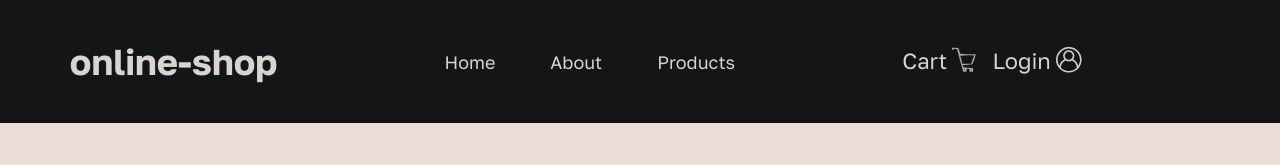
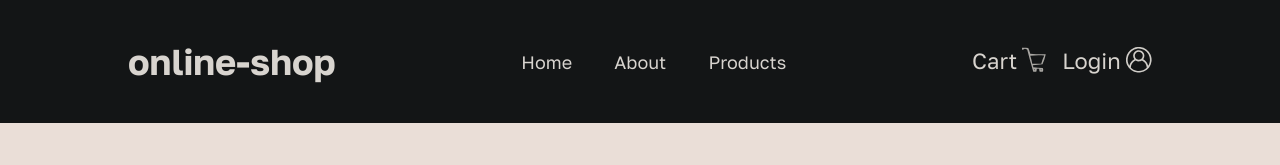
Before and after one commit to DragonRomeo/web-store, a React (Vite) app: page / in a window 1280 px wide. Shown: the top 165 px of the page. Built offline with nearby package versions, Linux system fonts and the light colour scheme.

Commit message:
fix: fix main container size for 80% and fix header

```diff
--- a/src/assets/styles/variables.scss
+++ b/src/assets/styles/variables.scss
@@ -10,4 +10,4 @@ $grey-bg: #f1f5f8;
 $path-section-bg: #eaded7;
 
 /* VALUES */
-$main-content-size: 90%;
+$main-content-size: 80%;
--- a/src/components/Header/Header.module.css
+++ b/src/components/Header/Header.module.css
@@ -4,16 +4,16 @@
   width: 100%;
   display: flex;
   flex-direction: row;
-  justify-content: space-between;
+  justify-content: center;
   align-items: center;
   padding: 20px 0;
 }
 
 .mainContainer {
-  width: 90%;
+  width: 80%;
   display: flex;
   flex-direction: row;
-  justify-content: space-around;
+  justify-content: space-between;
   align-items: center;
   padding: 20px 0;
 }
--- a/src/components/Header/Header.module.scss
+++ b/src/components/Header/Header.module.scss
@@ -4,7 +4,7 @@
   width: 100%;
   display: flex;
   flex-direction: row;
-  justify-content: space-around;
+  justify-content: center;
   align-items: center;
   padding: 20px 0;
 }
@@ -13,7 +13,7 @@
   width: $main-content-size;
   display: flex;
   flex-direction: row;
-  justify-content: space-around;
+  justify-content: space-between;
   align-items: center;
   padding: 20px 0;
 }
--- a/src/components/Main/ProductMainSection/ProductMainSection.module.css
+++ b/src/components/Main/ProductMainSection/ProductMainSection.module.css
@@ -9,7 +9,7 @@
 
 .container {
   display: flex;
-  width: 90%;
+  width: 80%;
   height: 100%;
   flex-direction: row;
   background-color: transparent;
```
Also changed, not shown: 1 other file (tests, documents, lock files or other folders).
